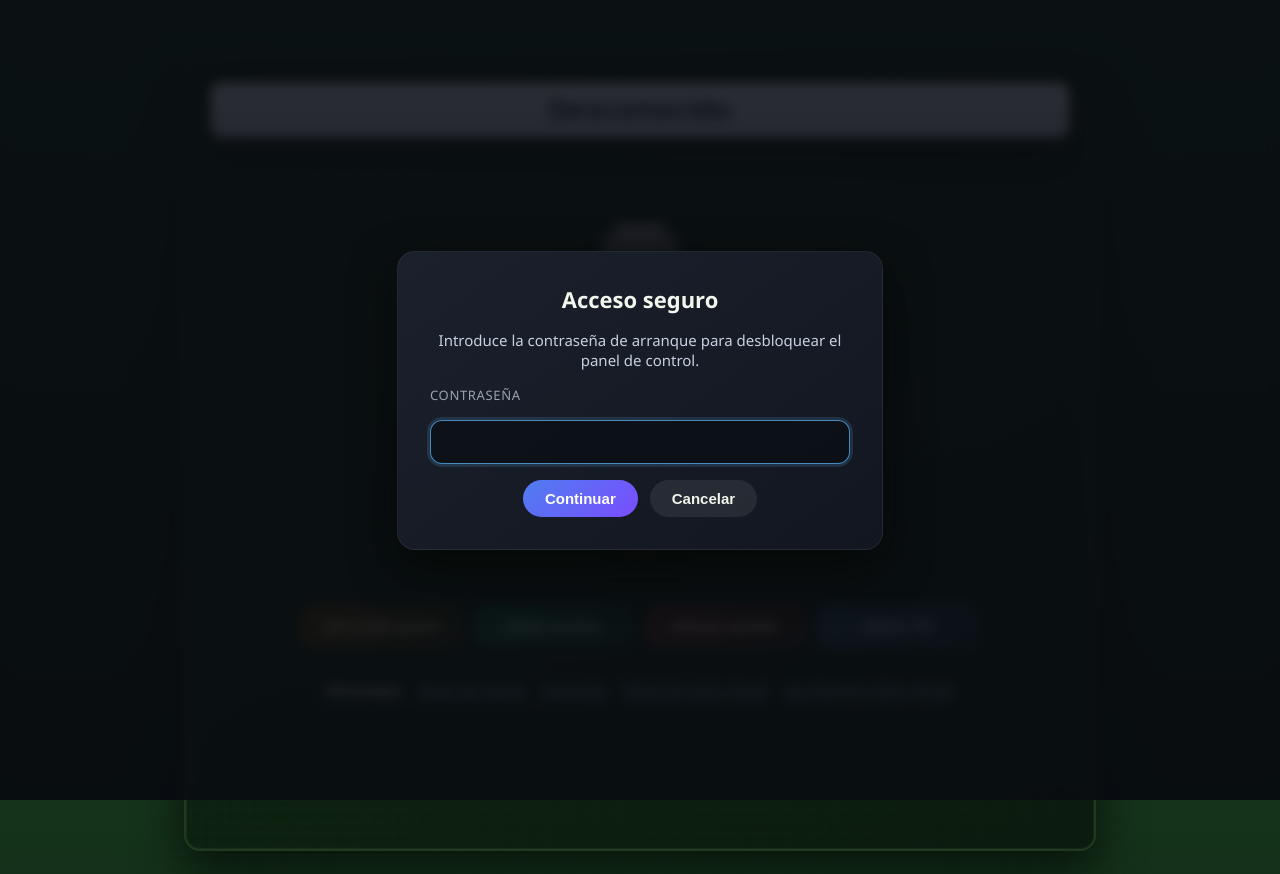
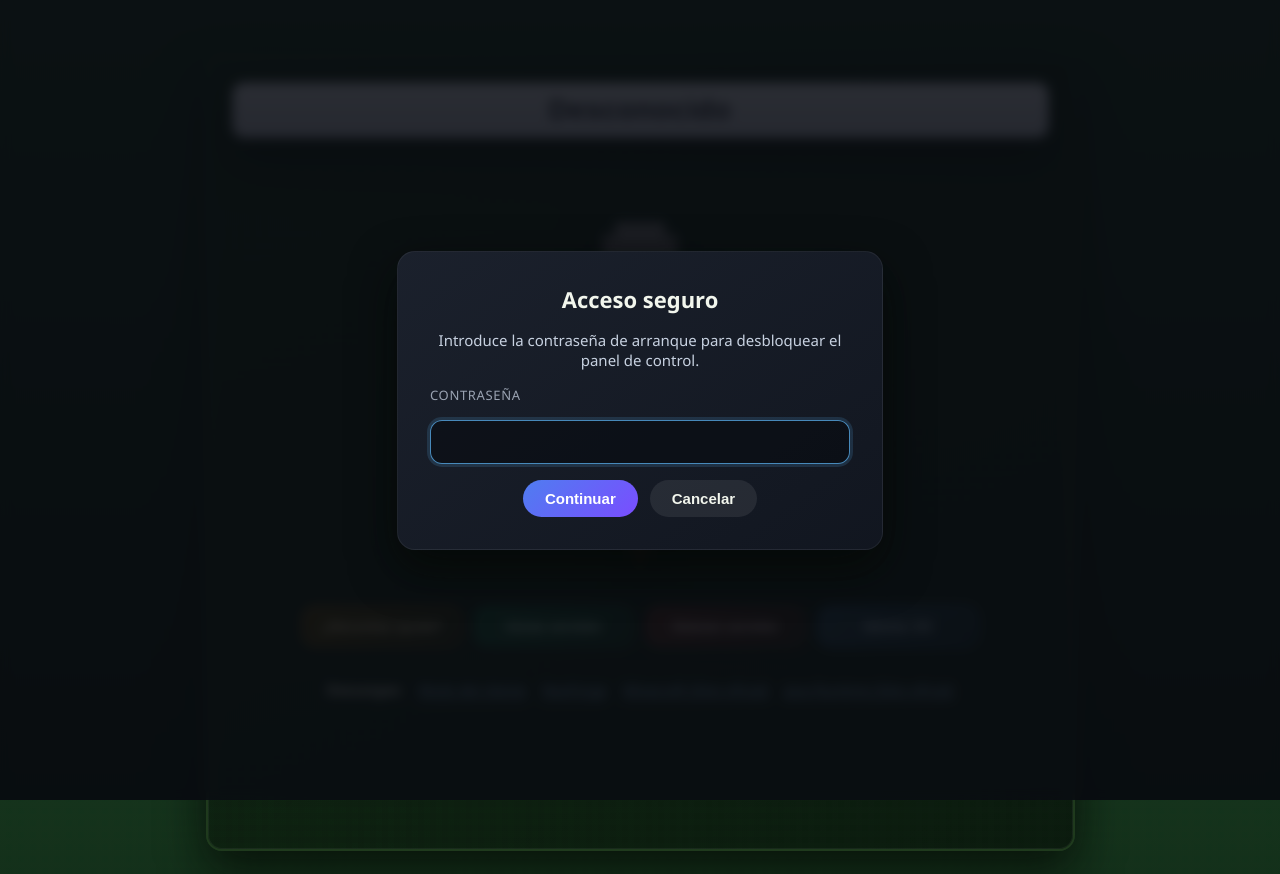
Before and after one commit to JaviLianes8/LianesMinecraftFront, a website: page index.html in a window 1280 px wide. Shown: the top 874 px of the page. Drawn offline with Linux system fonts and the light colour scheme.

Commit message:
Reduce control card width by five percent

```diff
--- a/styles/control-card.css
+++ b/styles/control-card.css
@@ -1,6 +1,6 @@
 /* Control card container orchestrating the dashboard layout */
 .control-card {
-  width: min(860px, 94vw);
+  width: min(817px, 89vw);
   background: var(--panel);
   border: 2px solid var(--border);
   border-radius: 16px;
```
